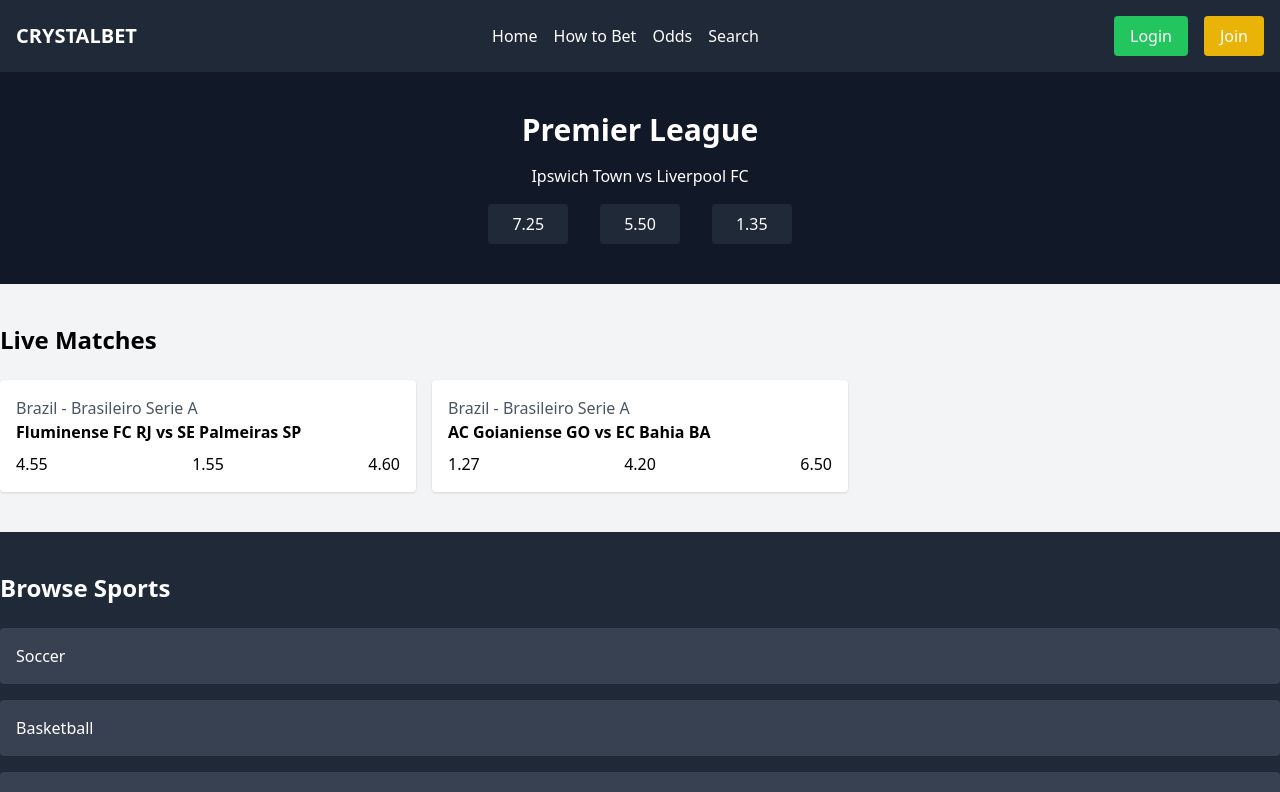
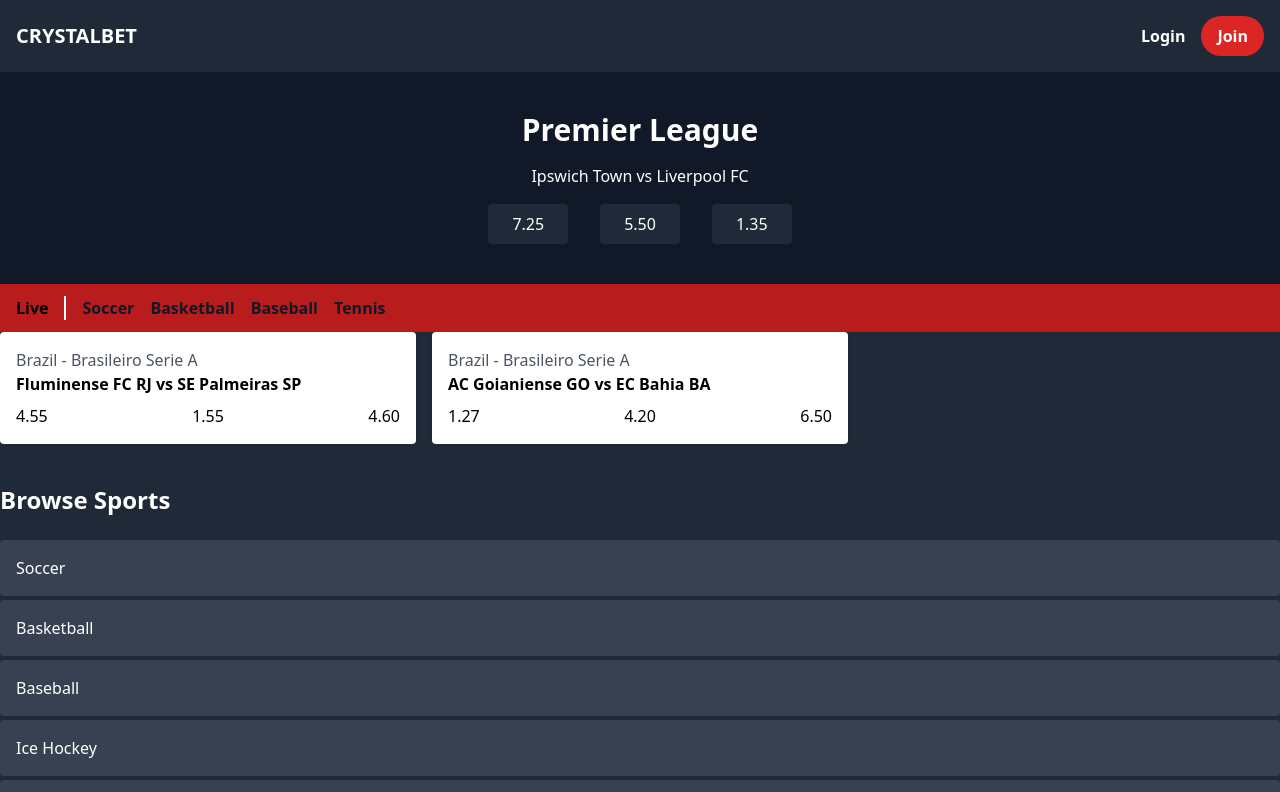
Before and after one commit to Oladize1/crystalbet, a React (Create React App) app: page / in a window 1280 px wide. Shown: the top 792 px of the page. Built offline with nearby package versions, Linux system fonts and the light colour scheme.

Commit message:
style: navbar

```diff
--- a/src/components/Header.js
+++ b/src/components/Header.js
@@ -3,17 +3,9 @@
 const Header = () => (
   <header className="bg-gray-800 text-white p-4 flex justify-between items-center">
     <div className="text-xl font-bold">CRYSTALBET</div>
-    <nav>
-      <ul className="flex space-x-4">
-        <li><a href="#home" className="hover:underline">Home</a></li>
-        <li><a href="#how-to" className="hover:underline">How to Bet</a></li>
-        <li><a href="#odds" className="hover:underline">Odds</a></li>
-        <li><a href="#search" className="hover:underline">Search</a></li>
-      </ul>
-    </nav>
     <div className="flex space-x-4">
-      <button className="bg-green-500 px-4 py-2 rounded">Login</button>
-      <button className="bg-yellow-500 px-4 py-2 rounded">Join</button>
+      <button className="font-semibold">Login</button>
+      <button className="bg-red-600 font-semibold px-4 py-2 rounded-full">Join</button>
     </div>
   </header>
 );
--- a/src/components/LiveMatches.js
+++ b/src/components/LiveMatches.js
@@ -1,5 +1,7 @@
-import React from 'react';
+import React, {useState} from 'react';
+// import { Link } from 'react-router-dom';
 
+const games = ['Soccer', 'Basketball', 'Baseball', 'Tennis']
 const matches = [
   {
     league: "Brazil - Brasileiro Serie A",
@@ -14,10 +16,33 @@
   // Add more matches as needed
 ];
 
-const LiveMatches = () => (
-  <section className="py-10 bg-gray-100">
-    <div className="container mx-auto">
-      <h2 className="text-2xl font-bold mb-6">Live Matches</h2>
+const LiveMatches = () => {
+  const [activeLink, setActiveLink] = useState('')
+
+const handleClick = (category) => {
+  setActiveLink(category);
+};
+
+return (
+  <section className="bg-gray-800">
+    <div className="">
+      <div className="flex bg-red-700 w-full justify-left items-center">
+        <h2 className='font-bold pl-4 px-4 text-black border-r-2 border-r-white'>Live</h2>
+        <nav className="flex space-x-4 py-3 px-4  font-semibold">
+        {games.map((category) => (
+          <a
+            href="#"
+            key={category}
+            onClick={() => handleClick(category)}
+            className={`text-gray-900 ${
+              activeLink === category ? 'underline decoration-white underline-offset-8' : ''
+            }`}
+          >
+            {category}
+          </a>
+        ))}
+      </nav>
+      </div>
       <div className="grid grid-cols-1 md:grid-cols-3 gap-4">
         {matches.map((match, index) => (
           <div key={index} className="bg-white p-4 rounded shadow">
@@ -33,6 +58,7 @@
       </div>
     </div>
   </section>
-);
+)
+};
 
 export default LiveMatches;
--- a/src/components/SportsList.js
+++ b/src/components/SportsList.js
@@ -10,7 +10,7 @@
   <section className="py-10 bg-gray-800 text-white">
     <div className="container mx-auto">
       <h2 className="text-2xl font-bold mb-6">Browse Sports</h2>
-      <ul className="space-y-4">
+      <ul className="space-y-1">
         {sports.map((sport, index) => (
           <li key={index} className="bg-gray-700 p-4 rounded">
             {sport}
```
